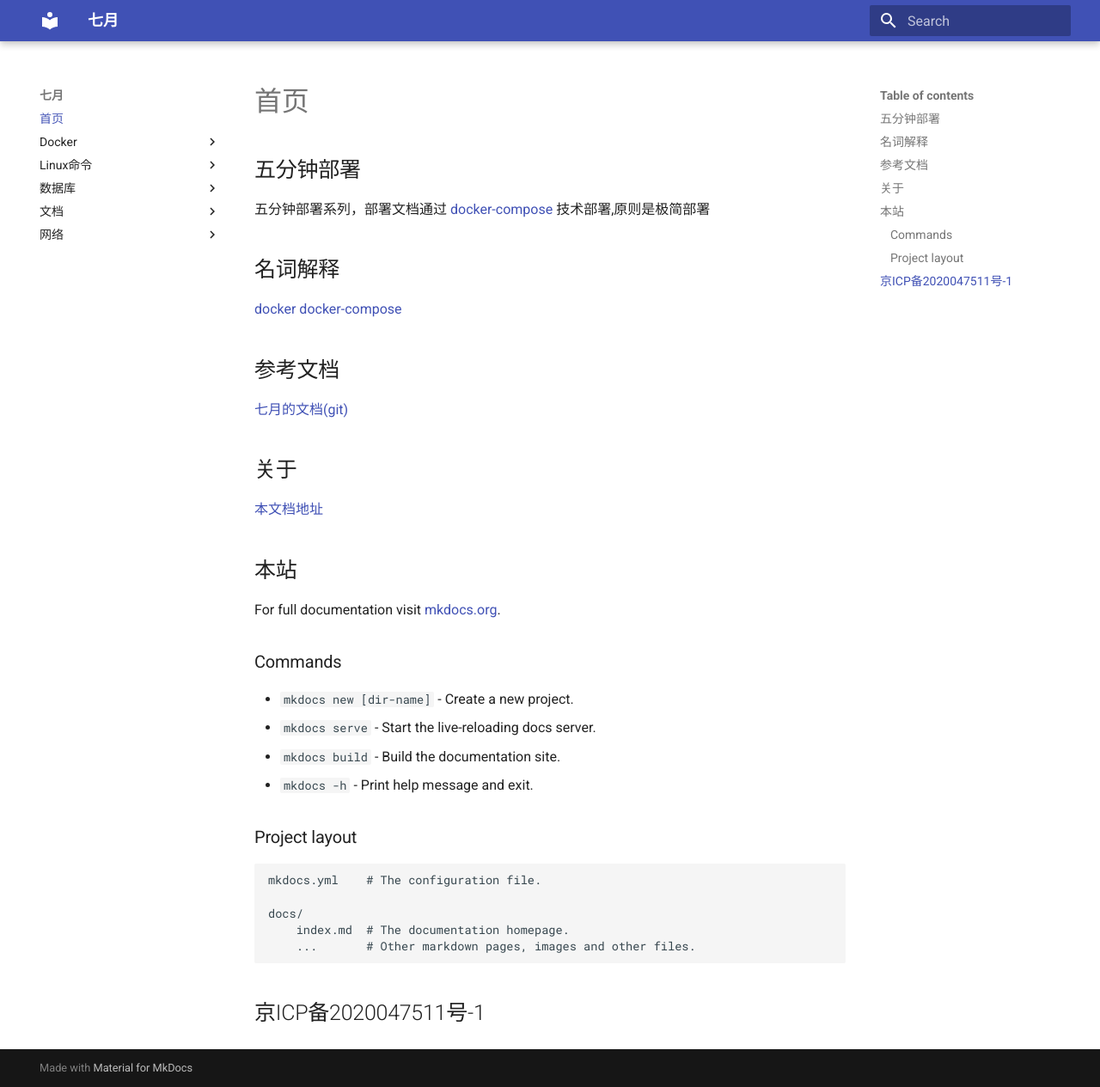
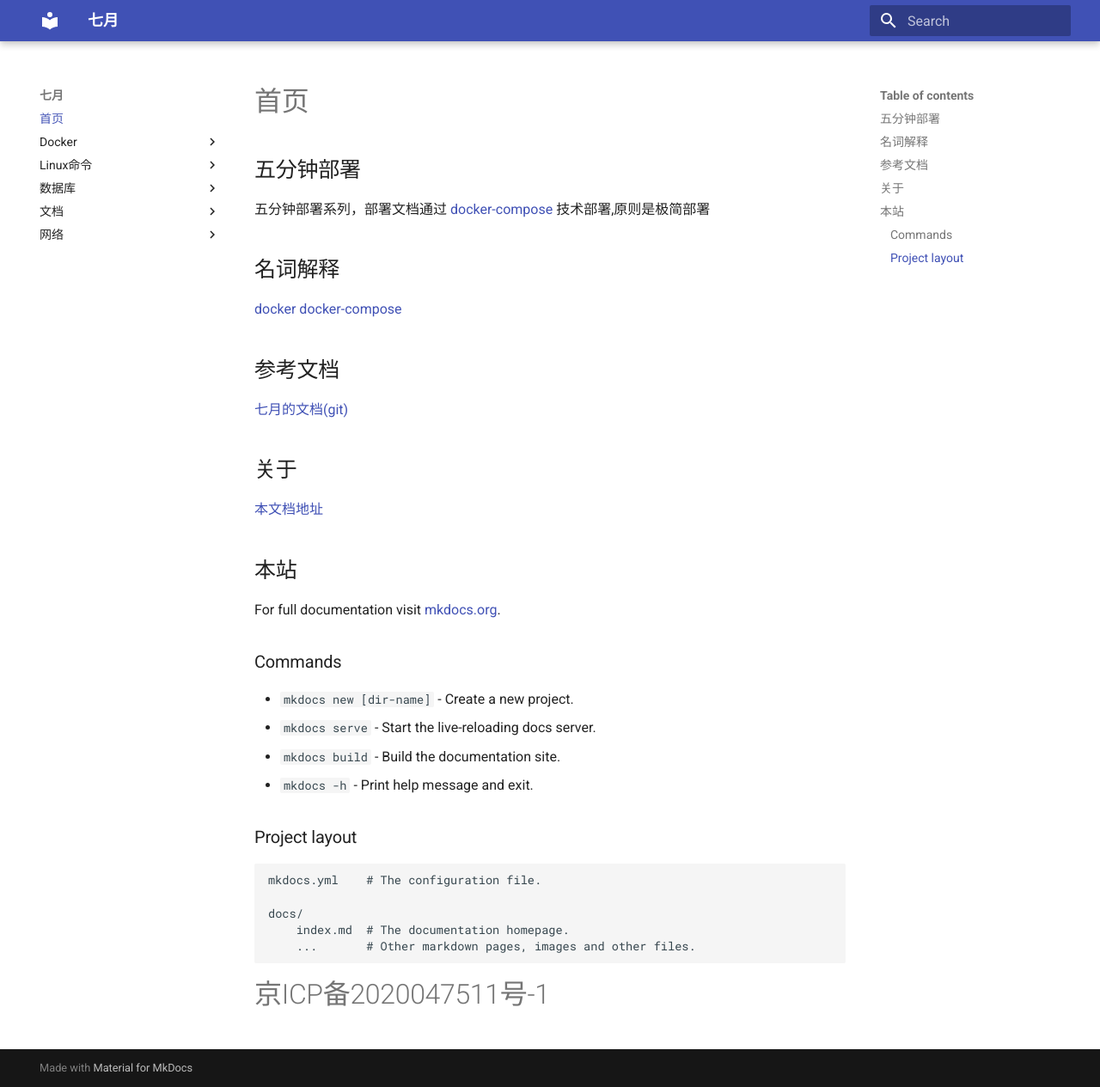
Before and after one commit to huboa/mkdocs, an MkDocs documentation site: the page built from docs/index.md, in a window 1280 px wide and 1265 px high. Shown: the whole window at 86% size. Built offline with MkDocs 1.6.1 and Material for MkDocs 9.7.7, drawn with Linux system fonts in a browser that asks for light colours.

Commit message:
Update index.md

```diff
--- a/docs/index.md
+++ b/docs/index.md
@@ -35,4 +35,4 @@ For full documentation visit [mkdocs.org](https://www.mkdocs.org).
         index.md  # The documentation homepage.
         ...       # Other markdown pages, images and other files.
 
-## 京ICP备2020047511号-1
+# 京ICP备2020047511号-1
```
